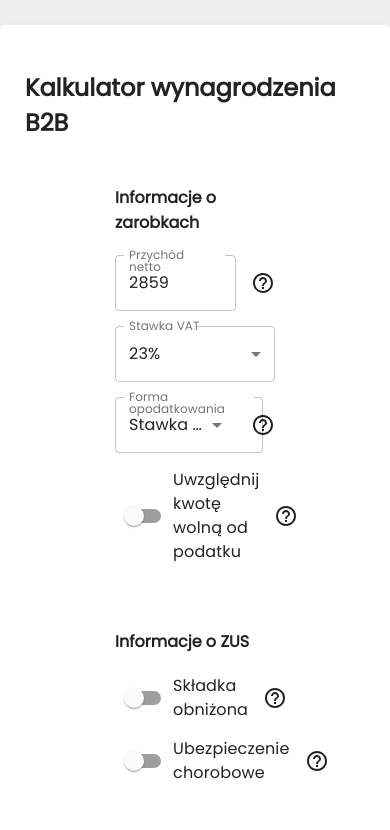
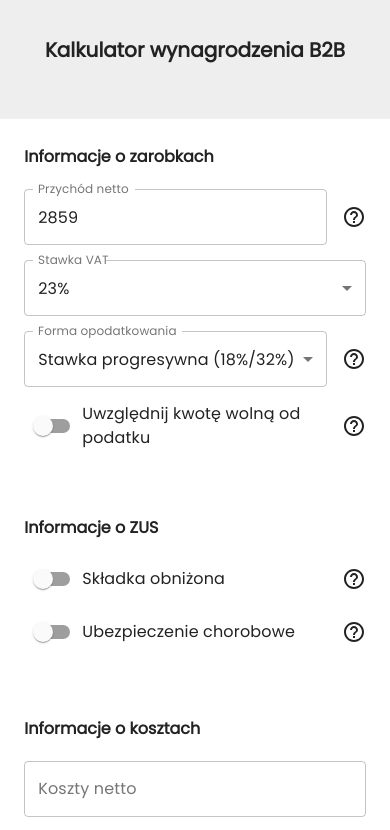
Before and after one commit to Ampex/b2b-calculator, a React (Create React App) app: page / in a window 390 px wide. Shown: the top 830 px of the page. Built offline with nearby package versions, Linux system fonts and the light colour scheme; the HTML template or start-up script is replaced by a standard one.

Commit message:
add handleSwitch

```diff
--- a/src/App.css
+++ b/src/App.css
@@ -15,8 +15,34 @@
   -user-select: none;
 }
 
-@media only screen and (max-width: 400px) {
-
+@media only screen and (max-width: 600px) {
+  body {
+    margin: 0 !important;
+    background-color: none !important;
+  }
+  .container {
+    padding: 0 !important;
+    margin: 0 !important;
+    align-items: center !important;
+    }
+    .content {
+      display: inline !important;
+      height: auto !important;
+      box-sizing: 0 !important;
+    }
+    .element {
+      background-color: none !important;
+      box-shadow: none !important;
+    }
+    h2 {
+      background-color: #eee;
+      font-size: 20px;
+      width: 100%;
+      height: 10vh;
+      margin: 0;
+      padding-top: 35px;
+      text-align: center;
+    }
 }
 
 body {
@@ -43,16 +69,16 @@ body {
   box-shadow: var(--shadow);
 }
 .content {
+  height: 850px;
   display: flex;
-  flex-direction: row;
+  flex-direction: column;
   flex-wrap: wrap;
-  justify-content: center;
 }
 
 .element {
   display: flex;
   flex-direction: column;
-  width: 41vw;
+  width: auto;
   padding: 25px;
 }
 .element > * {
@@ -73,9 +99,7 @@ body {
 .bt {
   justify-content: space-between;
 }
-.MuiSvgIcon-root {
-  margin-left: 15px;
-}
+
 code {
   font-family: var(--code);
   font-size: 12px;
--- a/src/App.js
+++ b/src/App.js
@@ -1,11 +1,12 @@
 import React, { Component } from 'react';
 import './App.css'
-import { Select, Divider, Button, Switch, Tooltip, TextField, Typography, MenuItem, FormControl, InputLabel, OutlinedInput } from '@material-ui/core'
+import { Select, Divider, Button, Switch, Tooltip, TextField, Typography, MenuItem, FormControl, InputLabel } from '@material-ui/core'
 import { ThemeProvider, createMuiTheme } from '@material-ui/core/styles'
 import HelpOutlineIcon from '@material-ui/icons/HelpOutline'
 import MonetizationOnRoundedIcon from '@material-ui/icons/MonetizationOnRounded'
 import MoneyOffRoundedIcon from '@material-ui/icons/MoneyOffRounded'
 import AccountBalanceRoundedIcon from '@material-ui/icons/AccountBalanceRounded'
+import LocalAtmIcon from '@material-ui/icons/LocalAtm'
 
 const theme = createMuiTheme ({
   overrides: {
@@ -14,7 +15,7 @@ const theme = createMuiTheme ({
         backgroundColor: '#fff',
         color: '#222',
         fontSize: 16,
-        boxShadow: '1px 2px 10px 0 rgba(0,0,0,.05)'
+        boxShadow: '1px 2px 10px 0 rgba(0,0,0,.2)'
       }
     }
   }
@@ -27,12 +28,20 @@ class App extends Component {
     vatRatio: 23,
     vatType: 18,
     nettoCost: '',
-    nettoDeduction: ''
+    nettoDeduction: '',
+    isTaxFree: false,
+    isDeducted: false,
+    isSickness: false
   }
 
   handleChange = e => {
     this.setState ({
       [e.target.name]: e.target.value
+    })
+  }
+  handleSwitch = e => {
+    this.setState ({
+      [e.target.name]: !this.state[e.target.name]
     })
   }
 
@@ -81,6 +90,7 @@ class App extends Component {
             color='primary'
             onChange={this.handleChange}
             value={this.state.nettoValue}
+            style={{marginRight: 15}}
             />
             <Tooltip title={
             <React.Fragment>
@@ -118,7 +128,8 @@ class App extends Component {
               name='vatType'
               onChange={this.handleChange}
               value={this.state.vatType}
-              labelWidth={162}
+              labelWidth={188}
+              style={{marginRight: 15}}
               >
                 <MenuItem value={18}>{`Stawka progresywna (18%/32%)`}</MenuItem>
                 <MenuItem value={19}>{`Stawka liniowa (19%)`}</MenuItem>
@@ -126,8 +137,19 @@ class App extends Component {
             </FormControl>
             <Tooltip title={
             <React.Fragment>
-              <Typography>Przychód netto</Typography>
-              <p>Kwota netto na wystawionych fakturach. Od tej kwoty zostanie obliczony podatek VAT. Suma kwoty netto i VAT stanowi kwotę brutto, którą otrzymasz jako wynagrodzenie.</p>
+              <Typography>Wybór formy opodatkowania</Typography>
+              <p>Progresywna skala podatkowa</p>
+              <p>Opodatkowanie na zasadach ogólnych według skali podatkowej polega na opłaceniu podatku w wysokości 18% od podstawy opodatkowania nieprzekraczającej 85 528 zł oraz według stawki 32% od nadwyżki ponad 85 528 zł. Warto zaznaczyć, że w przypadku podatku obliczanego według skali, podstawę opodatkowania można obniżyć o kwotę wolną o podatku wynoszącą 556,02 zł.
+
+              <p>Skala I</p>
+              <p>18% od podstawy opodatkowania nieprzekraczającej 85 528 zł.</p>
+
+              <p>Skala II</p>
+              <p>32% od nadwyżki ponad 85 528 zł.</p>
+
+
+              Podatek liniowy
+              OpisPodczas opodatkowania podatkiem liniowym podatek opłaca się według stałej stawki 19% bez względu na wysokość osiąganego dochodu. Rozliczając się podatkiem liniowym tracimy możliwość skorzystania z ulg podatkowych oraz uwzględnienia kwoty wolnej od podatku.</p>
             </React.Fragment>
             }
             placement='right'
@@ -139,14 +161,16 @@ class App extends Component {
           <div className='align bt'>
             <React.Fragment>
               <div className="align">
-              <Switch />
+              <Switch color='primary'
+              onChange={this.handleSwitch}
+              name='isTaxFree' />
               <Typography>Uwzględnij kwotę wolną od podatku</Typography>
               </div>
               </React.Fragment>
               <Tooltip title={
             <React.Fragment>
-              <Typography>Przychód netto</Typography>
-              <p>Kwota netto na wystawionych fakturach. Od tej kwoty zostanie obliczony podatek VAT. Suma kwoty netto i VAT stanowi kwotę brutto, którą otrzymasz jako wynagrodzenie.</p>
+              <Typography>Kwota wolna od podatku</Typography>
+              <p>Kwota jest wolna od opodatkowania jeśli nie przekracza 3091 zł w skali roku. Możliwość zmniejszenia podatku o 556,02 zł rocznie tylko gdy formą opodatkowania jest skala podatkowa.</p>
             </React.Fragment>
             }
             placement='right'
@@ -156,14 +180,16 @@ class App extends Component {
             </div>
           </div>
           {/* END */}
-
           {/* START */}
           <div className='element'>
             <strong style={{marginBottom: 20}} >Informacje o ZUS</strong>
             <div className='align bt'>
               <React.Fragment>
                 <div className='align'>
-                <Switch color='primary' />
+                <Switch
+                color='primary'
+                onChange={this.handleSwitch}
+                name='isDeducted' />
                 <Typography>Składka obniżona</Typography>
                 </div>
                 <Tooltip title={
@@ -181,7 +207,9 @@ class App extends Component {
             <div className='align bt'>
               <React.Fragment>
                 <div className="align">
-                <Switch color='primary' />
+                <Switch color='primary'
+                onChange={this.handleSwitch}
+                name='isSickness' />
                 <Typography>Ubezpieczenie chorobowe</Typography>
                 </div>
                 <Tooltip title={
@@ -198,7 +226,6 @@ class App extends Component {
             </div>
           </div>
           {/* END */}
-
           {/* START */}
           <div className='element'>
             <strong style={{marginBottom: 20}} >Informacje o kosztach</strong>
@@ -235,10 +262,8 @@ class App extends Component {
               // onClick={this.handleClick}
               >Dodaj koszt</Button>
             </div>
-
           </div>
           {/* END */}
-
           {/* START */}
           <div className='element'>
             <strong style={{marginBottom: 20}} >Podsumowanie</strong>
@@ -259,7 +284,7 @@ class App extends Component {
             {/* ELEMENT START */}
             <div className='align bt mt'>
                 <div className='align'>
-                  <MonetizationOnRoundedIcon fontSize='large' />
+                  <MoneyOffRoundedIcon fontSize='large' />
                   <Typography style={{marginLeft: 10}}>Podatek VAT</Typography>
                 </div>
                 <div className='right'>
@@ -272,7 +297,7 @@ class App extends Component {
             {/* ELEMENT START */}
             <div className='align bt mt'>
                 <div className='align'>
-                  <MonetizationOnRoundedIcon fontSize='large' />
+                  <AccountBalanceRoundedIcon fontSize='large' />
                   <Typography style={{marginLeft: 10}}>Podatek dochodowy</Typography>
                 </div>
                 <div className='right'>
@@ -309,7 +334,7 @@ class App extends Component {
             {/* ELEMENT START */}
             <div className='align bt mt'>
                 <div className='align'>
-                  <MonetizationOnRoundedIcon fontSize='large' />
+                  <LocalAtmIcon fontSize='large' />
                   <Typography style={{marginLeft: 10}}>Składki do ZUS</Typography>
                 </div>
                 <div className='right'>
```
